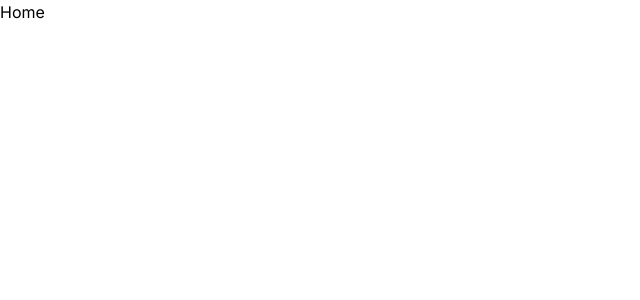
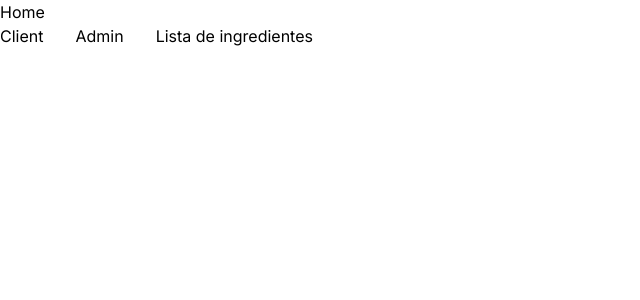
Before and after one commit to PalomaWink/gerenciador_de_vendas, a Next.js app: page / in a window 1280 px wide. Shown: the top 300 px of the page, without its empty margins (0-640 px from the left). Built offline with nearby package versions, Linux system fonts and the light colour scheme.

Commit message:
feat: Criadas rotas para navegacao da pagina principal

```diff
--- a/src/app/page.tsx
+++ b/src/app/page.tsx
@@ -1,9 +1,13 @@
 import Image from 'next/image'
+import Link from 'next/link'
 
 export default function Home() {
   return (
     <main>
       <h1>Home</h1>
+      <Link href="/client" className='mr-8'>Client</Link>
+      <Link href="/admin" className='mr-8'>Admin</Link>
+      <Link href="/recipe">Lista de ingredientes</Link>
     </main>
   )
 }
```
